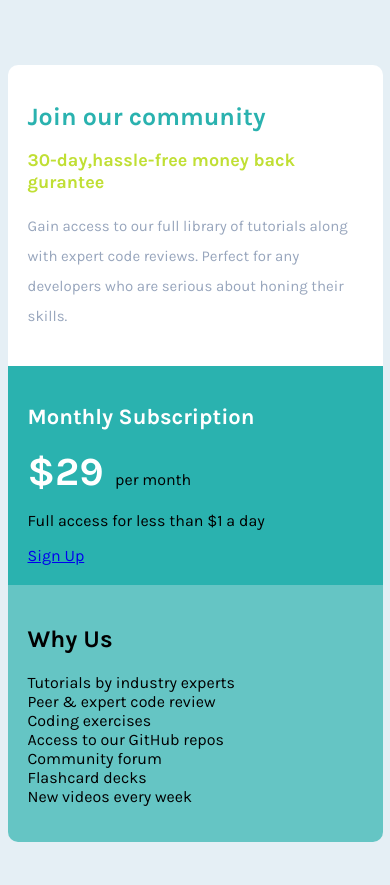
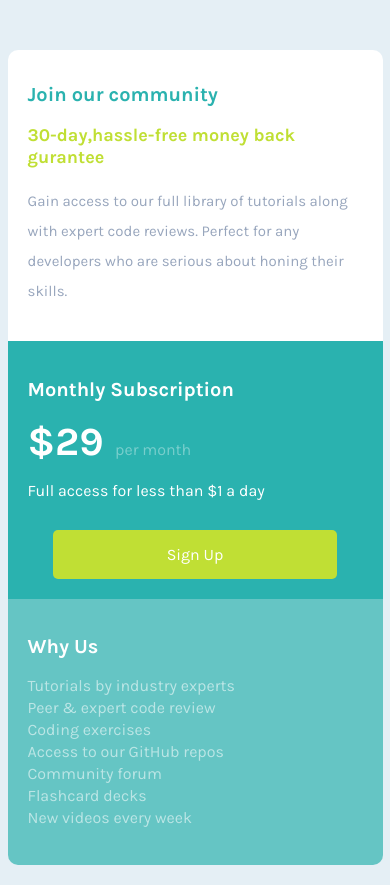
Before and after one commit to webstormcam/Single_Price_Component, a plain HTML site: page index.html in a window 390 px wide. Before the commit the page ends 844 px from the top, so only its background shows below. Drawn offline with Linux system fonts and the light colour scheme.

Commit message:
Mobile version is done

```diff
--- a/index.html
+++ b/index.html
@@ -23,12 +23,14 @@
         <div class="part2">
             <h2 class="sub">Monthly Subscription</h2>
             <p class="greymonth"><span class="num">$29</span> &nbsp; per month</p>
-            <p>Full access for less than $1 a day</p>
-            <a class="button" href="#">Sign Up</a>
+            <p class="white">Full access for less than $1 a day</p>
+            <div id="buttondiv">
+                <a class="button" href="#">Sign Up</a>
+            </div>
         </div>
         <div class="part3">
-            <h2>Why Us</h2>
-            <p>Tutorials by industry experts <br>
+            <h2 class="sub">Why Us</h2>
+            <p class="fadedwhite">Tutorials by industry experts <br>
                 Peer & expert code review <br>
                 Coding exercises <br>
                 Access to our GitHub repos <br>
--- a/style.css
+++ b/style.css
@@ -19,11 +19,11 @@ main{
     border-top-right-radius: 10px;
     border-top-left-radius: 10px;
     padding: 20px;
-    margin-top: 65px;
+    margin-top: 50px;
 }
 
 h1{
-    font-size: 25px;
+    font-size: 20px;
     color: hsl(179, 62%, 43%);
 }
 
@@ -56,7 +56,7 @@ h1{
 
 .sub{
     color: #fff;
-    font-size: 22px;
+    font-size: 20px;
 }
 
 .num{
@@ -65,9 +65,32 @@ h1{
     font-weight: bold;
 }
 
+.greymonth{
+    color: rgba(255, 255, 255, 0.37)
+}
+
+.white{
+    color: #fff;
+}
+
+#buttondiv{
+    margin-top: 30px;
+    width: 100%;
+    display: flex;
+    justify-content: center;
+}
+
 
 .button{
     display: inline-block;
+    text-decoration: none;
+    background-color:hsl(71, 73%, 54%) ;
+    color: white;
+     padding-top:15px ;
+    padding-bottom: 15px;
+    width: 85%;
+    text-align: center;
+    border-radius: 5px;
 }
 
 .part3{
@@ -76,4 +99,10 @@ h1{
     padding: 20px;
     border-bottom-right-radius: 10px;
     border-bottom-left-radius: 10px;
+    margin-bottom: 20px;
 }
+
+.fadedwhite{
+    color: rgba(255, 255, 255, 0.555);
+    line-height: 22px;
+}
```
